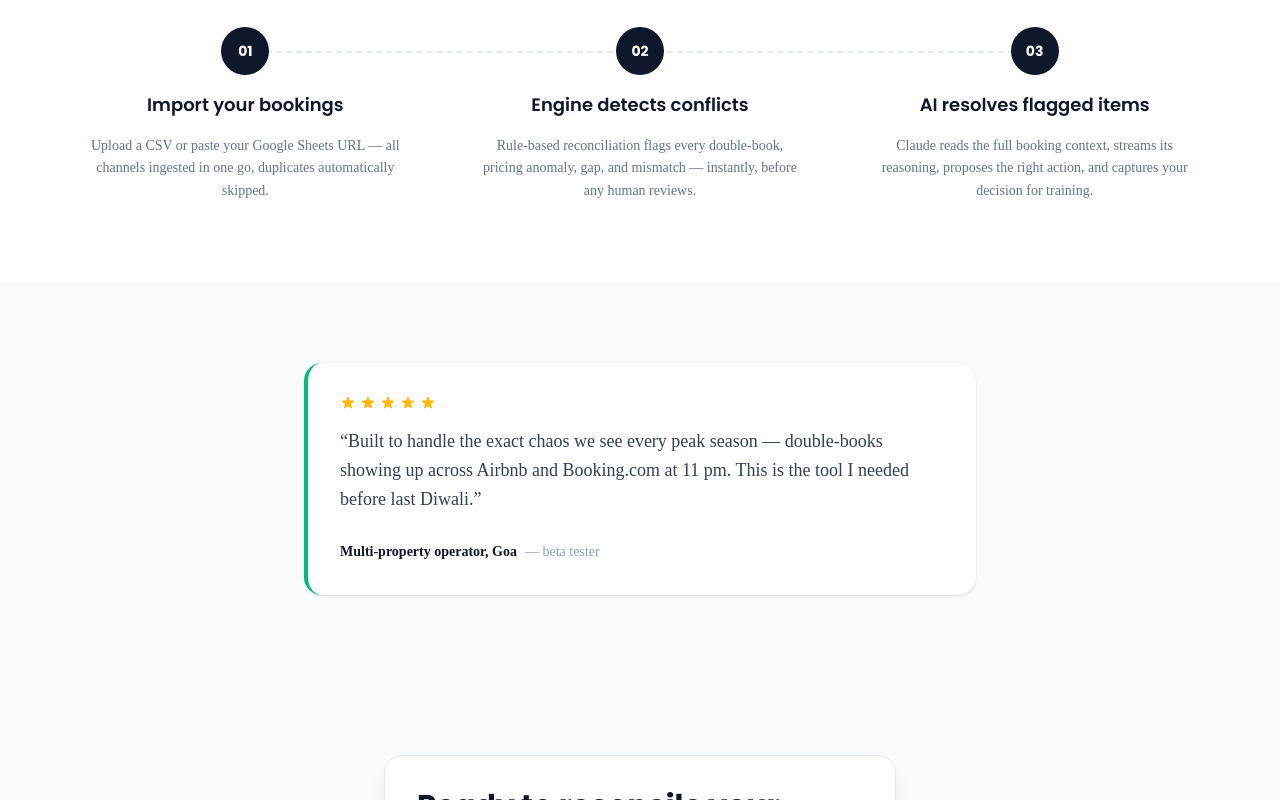
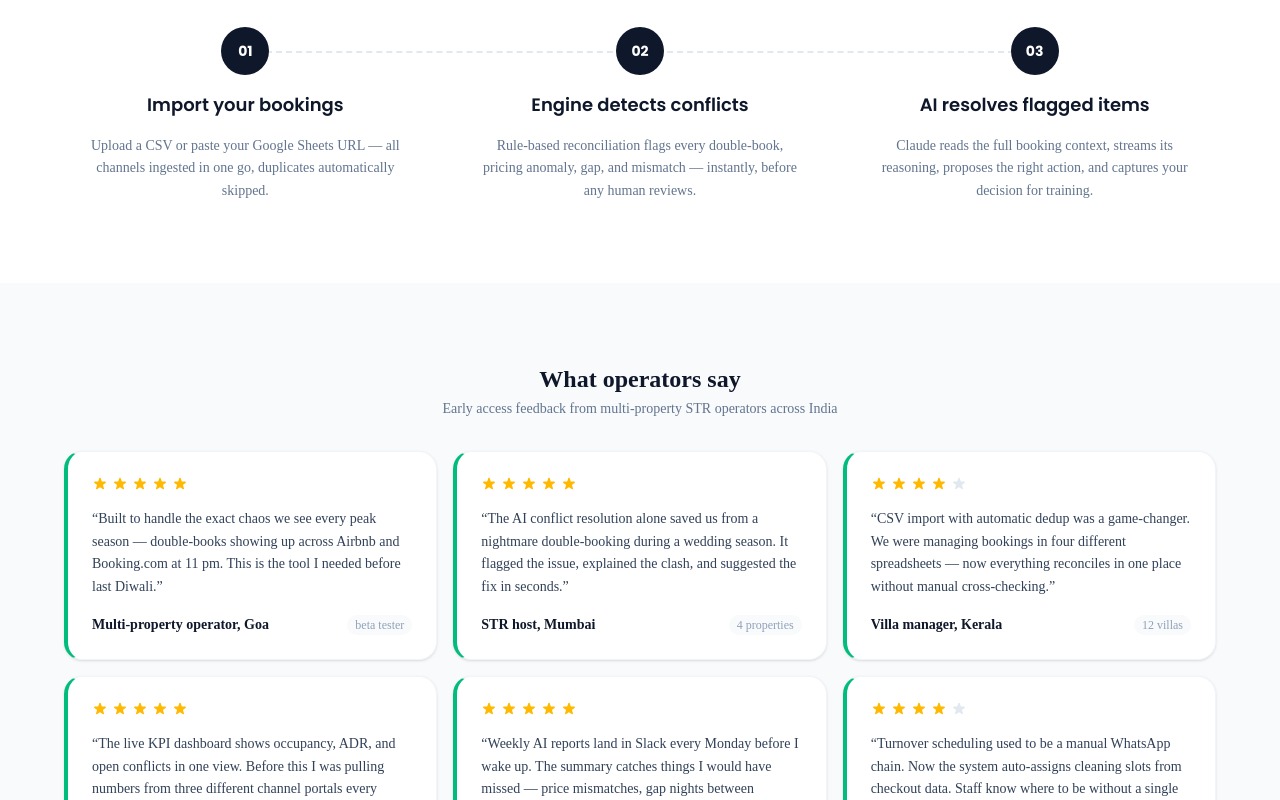
Before and after one commit to deepan-mehta-analytics/stayops, a Next.js app: page / in a window 1280 px wide. Shown: the part 2000-2800 px from the top of the page. Built offline with nearby package versions, Linux system fonts and the light colour scheme.

Commit message:
feat: social proof — 6 review cards auto-fill grid, reviews modal with chevron trigger

```diff
--- a/components/marketing/social-proof.tsx
+++ b/components/marketing/social-proof.tsx
@@ -1,35 +1,185 @@
-// ── Social proof — single testimonial card ────────────────
+"use client";                                                          // modal state requires client component
+
+import { useState, useEffect } from "react";                           // modal open/close state + keyboard escape
+
+// ── Review data ────────────────────────────────────────────────────────
+const REVIEWS = [
+  {
+    quote: "Built to handle the exact chaos we see every peak season — double-books showing up across Airbnb and Booking.com at 11 pm. This is the tool I needed before last Diwali.",
+    author: "Multi-property operator",
+    location: "Goa",
+    tag: "beta tester",
+    stars: 5,
+  },
+  {
+    quote: "The AI conflict resolution alone saved us from a nightmare double-booking during a wedding season. It flagged the issue, explained the clash, and suggested the fix in seconds.",
+    author: "STR host",
+    location: "Mumbai",
+    tag: "4 properties",
+    stars: 5,
+  },
+  {
+    quote: "CSV import with automatic dedup was a game-changer. We were managing bookings in four different spreadsheets — now everything reconciles in one place without manual cross-checking.",
+    author: "Villa manager",
+    location: "Kerala",
+    tag: "12 villas",
+    stars: 4,
+  },
+  {
+    quote: "The live KPI dashboard shows occupancy, ADR, and open conflicts in one view. Before this I was pulling numbers from three different channel portals every morning.",
+    author: "Airbnb Superhost",
+    location: "Delhi NCR",
+    tag: "6 properties",
+    stars: 5,
+  },
+  {
+    quote: "Weekly AI reports land in Slack every Monday before I wake up. The summary catches things I would have missed — price mismatches, gap nights between bookings, underperforming properties.",
+    author: "Property manager",
+    location: "Bangalore",
+    tag: "9 units",
+    stars: 5,
+  },
+  {
+    quote: "Turnover scheduling used to be a manual WhatsApp chain. Now the system auto-assigns cleaning slots from checkout data. Staff know where to be without a single message from me.",
+    author: "Resort operator",
+    location: "Rajasthan",
+    tag: "20+ rooms",
+    stars: 4,
+  },
+];
+
+// ── Star rating component ───────────────────────────────────────────────
+function StarRating({ count }: { count: number }) {
+  return (
+    <div className="flex gap-1" aria-label={`${count} out of 5 stars`}>
+      {Array.from({ length: 5 }).map((_, i) => (           // render 5 stars, filled up to count
+        <svg
+          key={i}
+          className={`w-4 h-4 fill-current ${i < count ? "text-amber-400" : "text-slate-200"}`}
+          viewBox="0 0 20 20"
+          aria-hidden="true"
+        >
+          <path d="M9.049 2.927c.3-.921 1.603-.921 1.902 0l1.07 3.292a1 1 0 00.95.69h3.462c.969 0 1.371 1.24.588 1.81l-2.8 2.034a1 1 0 00-.364 1.118l1.07 3.292c.3.921-.755 1.688-1.54 1.118l-2.8-2.034a1 1 0 00-1.175 0l-2.8 2.034c-.784.57-1.838-.197-1.539-1.118l1.07-3.292a1 1 0 00-.364-1.118L2.98 8.72c-.783-.57-.38-1.81.588-1.81h3.461a1 1 0 00.951-.69l1.07-3.292z" />
+        </svg>
+      ))}
+    </div>
+  );
+}
+
+// ── Single review card ─────────────────────────────────────────────────
+function ReviewCard({ review }: { review: typeof REVIEWS[number] }) {
+  return (
+    <div className="bg-white rounded-2xl border border-slate-100 border-l-4 border-l-emerald-500 p-6 shadow-sm flex flex-col gap-4">
+      <StarRating count={review.stars} />                              {/* star rating row */}
+      <blockquote className="text-slate-700 text-sm leading-relaxed flex-1">
+        &ldquo;{review.quote}&rdquo;
+      </blockquote>
+      <cite className="not-italic flex items-center justify-between">
+        <span className="font-semibold text-slate-900 text-sm">
+          {review.author}, {review.location}
+        </span>
+        <span className="text-xs text-slate-400 bg-slate-50 px-2 py-0.5 rounded-full">
+          {review.tag}
+        </span>
+      </cite>
+    </div>
+  );
+}
+
+// ── Reviews modal ──────────────────────────────────────────────────────
+function ReviewsModal({ open, onClose }: { open: boolean; onClose: () => void }) {
+  useEffect(() => {
+    if (!open) return;                                                  // only add listener when modal is open
+    const handleKey = (e: KeyboardEvent) => { if (e.key === "Escape") onClose(); }; // close on Escape
+    document.addEventListener("keydown", handleKey);
+    return () => document.removeEventListener("keydown", handleKey);   // cleanup on unmount
+  }, [open, onClose]);
+
+  if (!open) return null;                                               // render nothing when closed
+
+  return (
+    <div
+      className="fixed inset-0 z-50 flex items-center justify-center p-4"
+      role="dialog"
+      aria-modal="true"
+      aria-label="All operator reviews"
+    >
+      {/* Backdrop */}
+      <div
+        className="absolute inset-0 bg-slate-900/60 backdrop-blur-sm"
+        onClick={onClose}                                               // click outside to close
+      />
+
+      {/* Panel */}
+      <div className="relative z-10 bg-white rounded-2xl shadow-2xl w-full max-w-5xl max-h-[85vh] flex flex-col overflow-hidden">
+
+        {/* Modal header */}
+        <div className="flex items-center justify-between px-6 py-4 border-b border-slate-100">
+          <h2 className="font-semibold text-slate-900 text-lg">What operators say</h2>
+          <button
+            onClick={onClose}
+            className="w-8 h-8 rounded-full flex items-center justify-center text-slate-400
+                       hover:text-slate-700 hover:bg-slate-100 transition-colors"
+            aria-label="Close reviews"
+          >
+            ✕
+          </button>
+        </div>
+
+        {/* Scrollable card grid */}
+        <div className="overflow-y-auto p-6">
+          <div className="grid grid-cols-[repeat(auto-fill,minmax(280px,1fr))] gap-4">
+            {REVIEWS.map((r) => (
+              <ReviewCard key={`${r.author}-${r.location}`} review={r} />  // unique key per operator
+            ))}
+          </div>
+        </div>
+
+      </div>
+    </div>
+  );
+}
+
+// ── Section export ─────────────────────────────────────────────────────
 export function SocialProof() {
+  const [modalOpen, setModalOpen] = useState(false);                   // controls reviews modal visibility
+
   return (
     <section className="bg-slate-50 py-20 px-6">
-      <div className="max-w-2xl mx-auto">
+      <div className="max-w-6xl mx-auto flex flex-col gap-8">
 
-        {/* Testimonial card */}
-        <div className="bg-white rounded-2xl border-l-4 border-emerald-500 p-8 shadow-sm">
+        {/* Section heading */}
+        <div className="text-center">
+          <h2 className="text-2xl font-bold text-slate-900">What operators say</h2>
+          <p className="text-slate-500 text-sm mt-1">Early access feedback from multi-property STR operators across India</p>
+        </div>
 
-          {/* Star rating */}
-          <div className="flex gap-1 mb-4" aria-label="5 out of 5 stars">
-            {Array.from({ length: 5 }).map((_, i) => (
-              <svg key={i} className="w-4 h-4 text-amber-400 fill-current" viewBox="0 0 20 20" aria-hidden="true">
-                <path d="M9.049 2.927c.3-.921 1.603-.921 1.902 0l1.07 3.292a1 1 0 00.95.69h3.462c.969 0 1.371 1.24.588 1.81l-2.8 2.034a1 1 0 00-.364 1.118l1.07 3.292c.3.921-.755 1.688-1.54 1.118l-2.8-2.034a1 1 0 00-1.175 0l-2.8 2.034c-.784.57-1.838-.197-1.539-1.118l1.07-3.292a1 1 0 00-.364-1.118L2.98 8.72c-.783-.57-.38-1.81.588-1.81h3.461a1 1 0 00.951-.69l1.07-3.292z" />
-              </svg>
-            ))}
-          </div>
+        {/* Card grid — auto-fill: fills horizontally, wraps to next row when full */}
+        <div className="grid grid-cols-[repeat(auto-fill,minmax(280px,1fr))] gap-4">
+          {REVIEWS.map((r) => (
+            <ReviewCard key={`${r.author}-${r.location}`} review={r} />
+          ))}
+        </div>
 
-          {/* Quote */}
-          <blockquote className="text-slate-700 text-lg leading-relaxed mb-6">
-            &ldquo;Built to handle the exact chaos we see every peak season — double-books showing up across
-            Airbnb and Booking.com at 11 pm. This is the tool I needed before last Diwali.&rdquo;
-          </blockquote>
+        {/* Read more button — right-aligned, opens modal */}
+        <div className="flex justify-end">
+          <button
+            onClick={() => setModalOpen(true)}
+            className="inline-flex items-center gap-2 px-5 py-2.5 rounded-full
+                       border border-emerald-500 text-emerald-600 text-sm font-medium
+                       hover:bg-emerald-50 transition-colors"
+          >
+            All reviews
+            <svg className="w-4 h-4" fill="none" viewBox="0 0 24 24" stroke="currentColor" strokeWidth={2} aria-hidden="true">
+              <path strokeLinecap="round" strokeLinejoin="round" d="M9 5l7 7-7 7" />  {/* chevron right */}
+            </svg>
+          </button>
+        </div>
 
-          {/* Attribution */}
-          <cite className="not-italic">
-            <span className="font-semibold text-slate-900 text-sm">Multi-property operator, Goa</span>
-            <span className="text-slate-400 text-sm ml-2">— beta tester</span>
-          </cite>
+      </div>
 
-        </div>
-      </div>
+      {/* Reviews modal */}
+      <ReviewsModal open={modalOpen} onClose={() => setModalOpen(false)} />
     </section>
   );
 }
```
